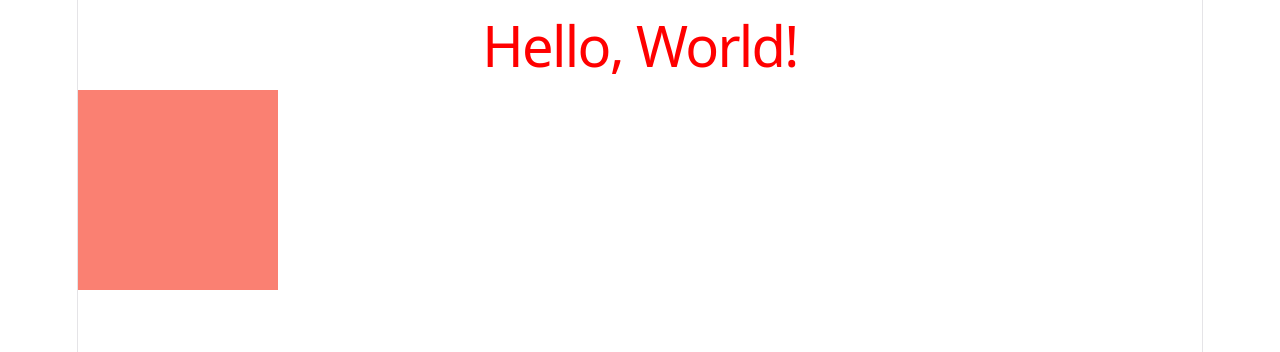
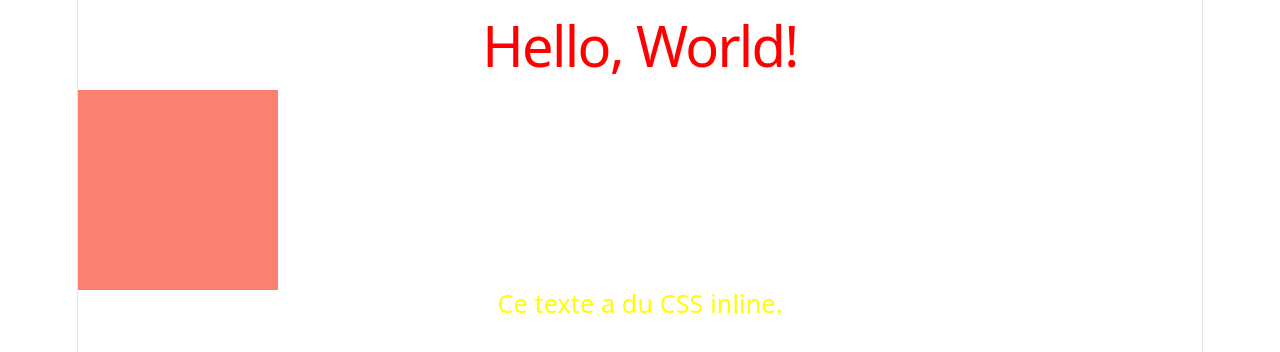
Before and after one commit to ngapsgeschaft/tuto-vue, a Vue app: page / in a window 1280 px wide. Shown: the top 352 px of the page. Built offline with nearby package versions, Linux system fonts and the light colour scheme.

Commit message:
ch#02(css): Définition de style inline dans un composant
...en utilisant l'attribut "style" à un éléement.

```diff
--- a/src/components/MyComposant.vue
+++ b/src/components/MyComposant.vue
@@ -41,6 +41,7 @@
     <p>Status computed: {{ statusComputed }}</p>
   </div> -->
   <div class="box"></div>
+  <div v-bind:style="inlineStyle">Ce texte a du CSS inline.</div>
 </template>
 
 <script>
@@ -113,6 +114,17 @@
       }
     }
   } */
+
+  export default {
+    data() {
+      return {
+        inlineStyle: {
+          color: "yellow",
+          fontSize: "25px",
+        }
+      }
+    }
+  }
 </script>
 
 <style>
```
